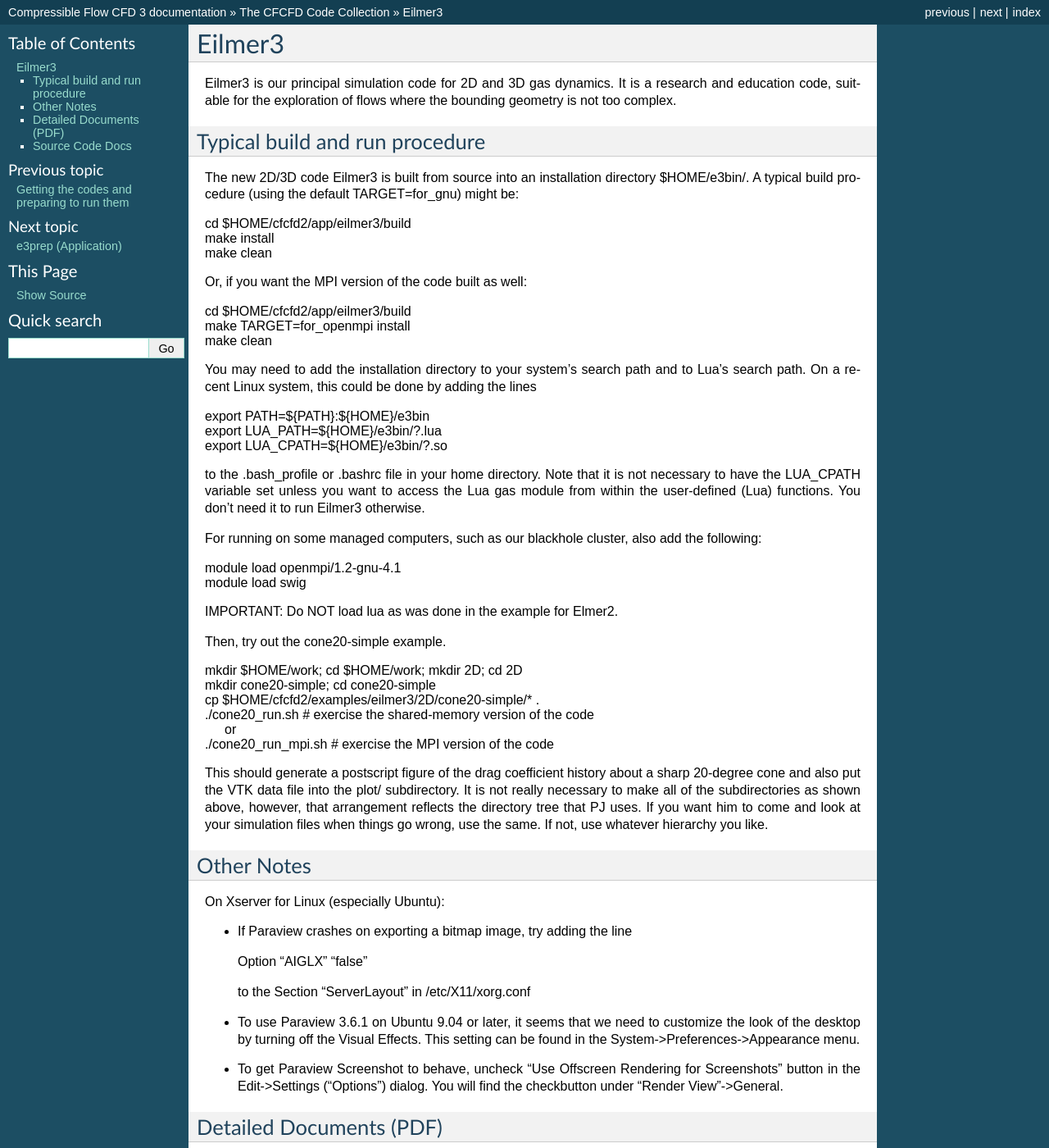
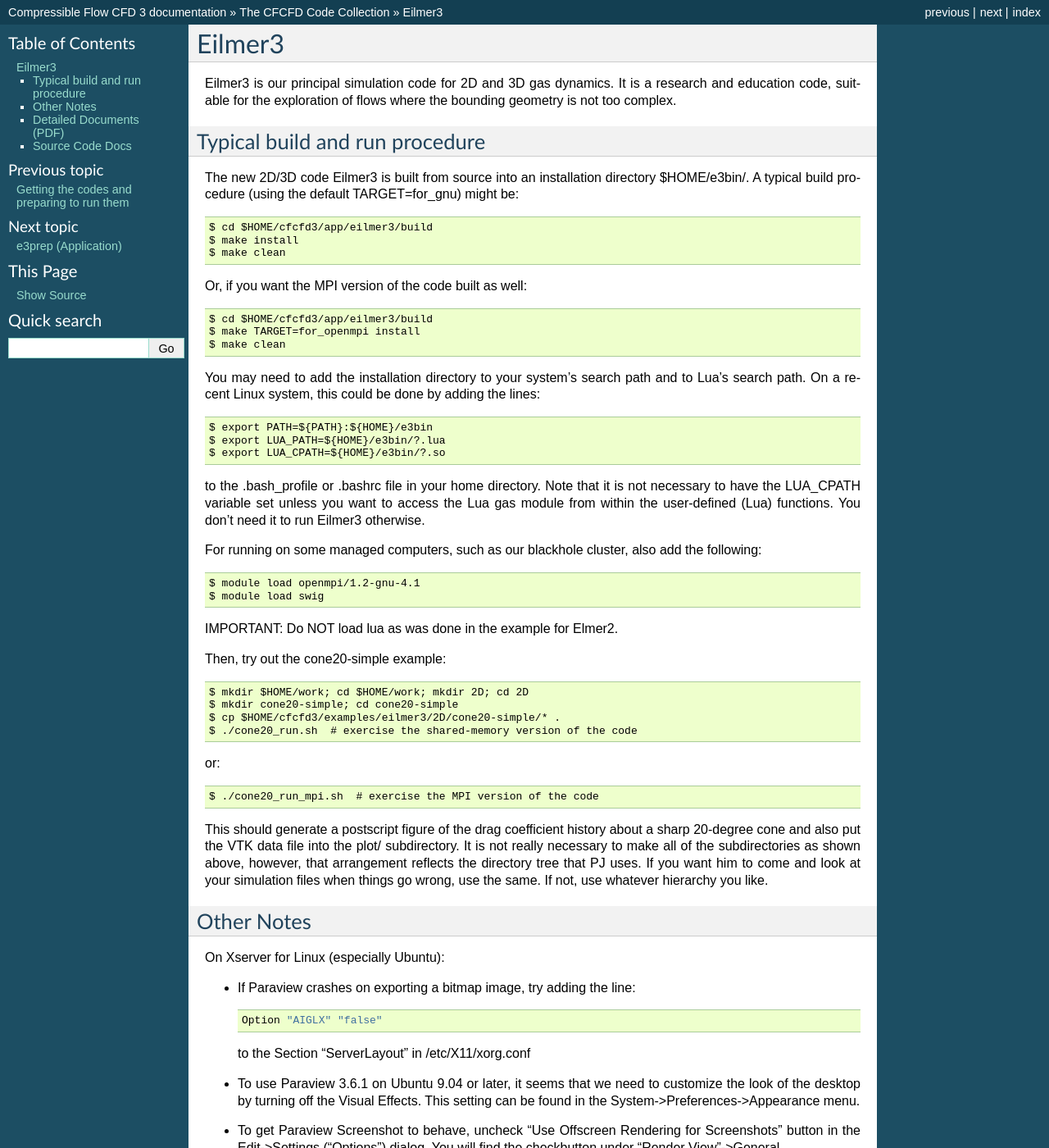
Before and after one commit to luohancfd/CFCFD-NG, a Sphinx documentation site: the page built from doc/sphinx/eilmer3.rst, in a window 1280 px wide and 1400 px high. Shown: the whole window at 82% size. Built offline with Sphinx 7.4.7, drawn with Linux system fonts in a browser that asks for light colours; some of the changed text lies outside the part shown.

```diff
--- a/doc/sphinx/eilmer3.rst
+++ b/doc/sphinx/eilmer3.rst
@@ -8,25 +8,25 @@
 Typical build and run procedure
 -------------------------------
 The new 2D/3D code Eilmer3 is built from source into an installation directory $HOME/e3bin/.
-A typical build procedure (using the default TARGET=for_gnu) might be:
+A typical build procedure (using the default TARGET=for_gnu) might be::
 
-| cd $HOME/cfcfd2/app/eilmer3/build
-| make install
-| make clean
+  $ cd $HOME/cfcfd3/app/eilmer3/build
+  $ make install
+  $ make clean
 
-Or, if you want the MPI version of the code built as well:
+Or, if you want the MPI version of the code built as well::
 
-| cd $HOME/cfcfd2/app/eilmer3/build
-| make TARGET=for_openmpi install
-| make clean
+  $ cd $HOME/cfcfd3/app/eilmer3/build
+  $ make TARGET=for_openmpi install
+  $ make clean
 
 You may need to add the installation directory to your system's
 search path and to Lua's search path.
-On a recent Linux system, this could be done by adding the lines
+On a recent Linux system, this could be done by adding the lines::
 
-| export PATH=${PATH}:${HOME}/e3bin
-| export LUA_PATH=${HOME}/e3bin/?.lua
-| export LUA_CPATH=${HOME}/e3bin/?.so
+  $ export PATH=${PATH}:${HOME}/e3bin
+  $ export LUA_PATH=${HOME}/e3bin/?.lua
+  $ export LUA_CPATH=${HOME}/e3bin/?.so
 
 to the .bash_profile or .bashrc file in your home directory.
 Note that it is not necessary to have the LUA_CPATH variable set
@@ -34,21 +34,23 @@
 the user-defined (Lua) functions.
 You don't need it to run Eilmer3 otherwise.
 
-For running on some managed computers, such as our blackhole cluster, also add the following:
+For running on some managed computers, such as our blackhole cluster, also add the following::
 
-| module load openmpi/1.2-gnu-4.1
-| module load swig
+  $ module load openmpi/1.2-gnu-4.1
+  $ module load swig
 
 IMPORTANT: Do NOT load lua as was done in the example for Elmer2.
 
-Then, try out the cone20-simple example.
+Then, try out the cone20-simple example::
 
-| mkdir $HOME/work; cd $HOME/work; mkdir 2D; cd 2D
-| mkdir cone20-simple; cd cone20-simple
-| cp $HOME/cfcfd2/examples/eilmer3/2D/cone20-simple/* .
-| ./cone20_run.sh  # exercise the shared-memory version of the code
-|        or
-| ./cone20_run_mpi.sh  # exercise the MPI version of the code
+  $ mkdir $HOME/work; cd $HOME/work; mkdir 2D; cd 2D
+  $ mkdir cone20-simple; cd cone20-simple
+  $ cp $HOME/cfcfd3/examples/eilmer3/2D/cone20-simple/* .
+  $ ./cone20_run.sh  # exercise the shared-memory version of the code
+
+or::
+
+  $ ./cone20_run_mpi.sh  # exercise the MPI version of the code
 
 This should generate a postscript figure of the drag coefficient history
 about a sharp 20-degree cone and also put the VTK data file into the plot/
@@ -64,9 +66,9 @@
 -----------
 On Xserver for Linux (especially Ubuntu):
 
-* If Paraview crashes on exporting a bitmap image, try adding the line
+* If Paraview crashes on exporting a bitmap image, try adding the line::
 
-  Option "AIGLX" "false"
+    Option "AIGLX" "false"
 
   to the Section "ServerLayout" in /etc/X11/xorg.conf
 
--- a/doc/sphinx/getting-started.rst
+++ b/doc/sphinx/getting-started.rst
@@ -36,7 +36,7 @@
 * a Unix-like system with GNU-make, C and C++ compilers
 * popt (command-line parser) library and development files
 * readline library (including the header files, libreadline5-dev on Ubuntu)
-* Python + (with the numpy extension)
+* Python + (with the numpy and scipy extensions)
 * SWIG
 * Tcl/Tk + the BWidget library (to run the GUI program e3console.tcl)
 
@@ -63,6 +63,7 @@
 #. gcc-gfortran
 #. swig
 #. python-devel
+#. scipy
 #. readline-devel (for Lua)
 #. popt-devel
 
@@ -77,6 +78,7 @@
 #. swig
 #. python-dev
 #. python-numpy
+#. python-scipy
 #. libreadline-dev
 #. libpopt-dev
 #. tk
```
Also changed, not shown: other parts of doc/sphinx/eilmer3.rst (+2 -0 lines), doc/sphinx/l1d3.rst (+45 -0 lines).
